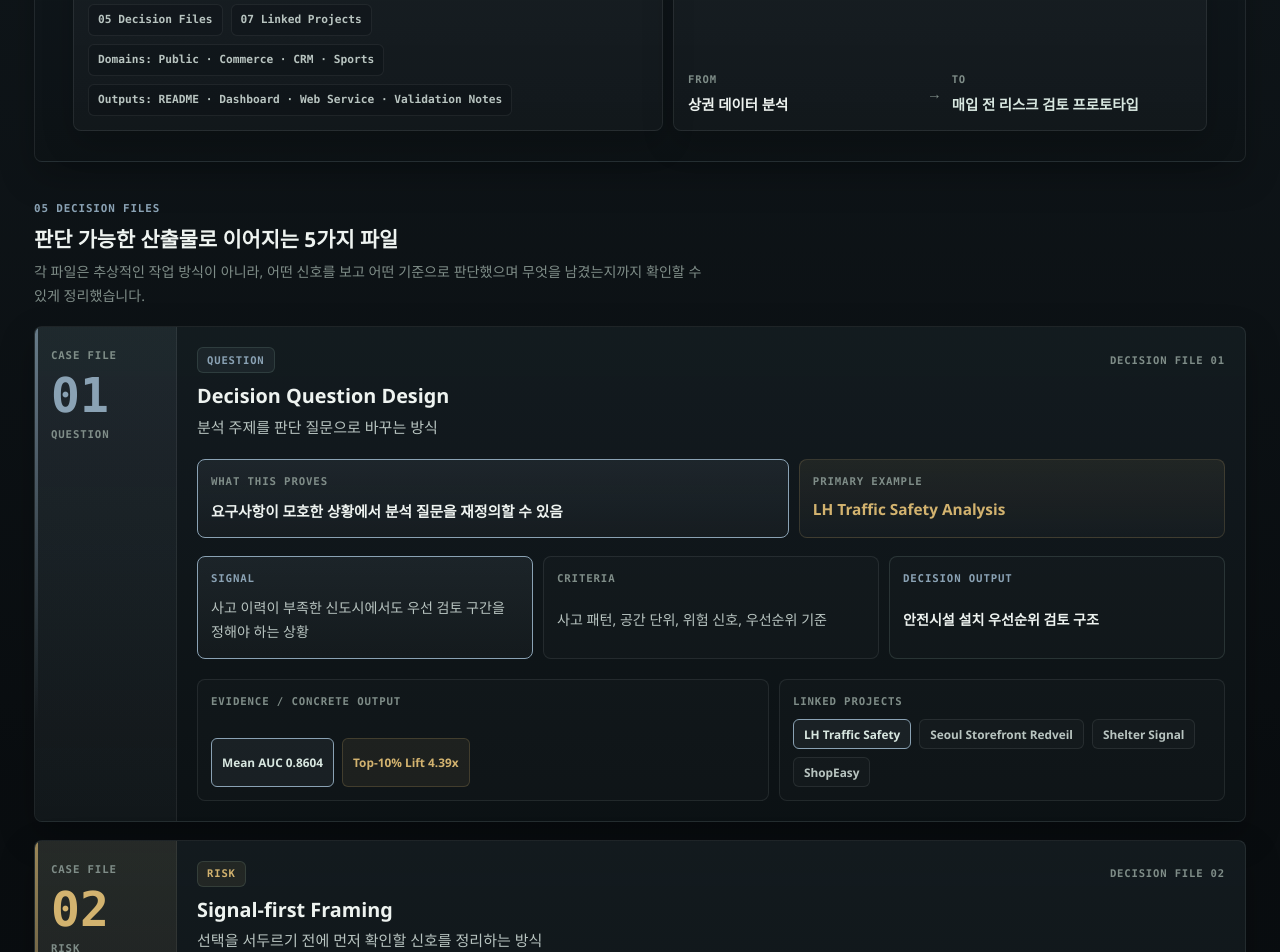
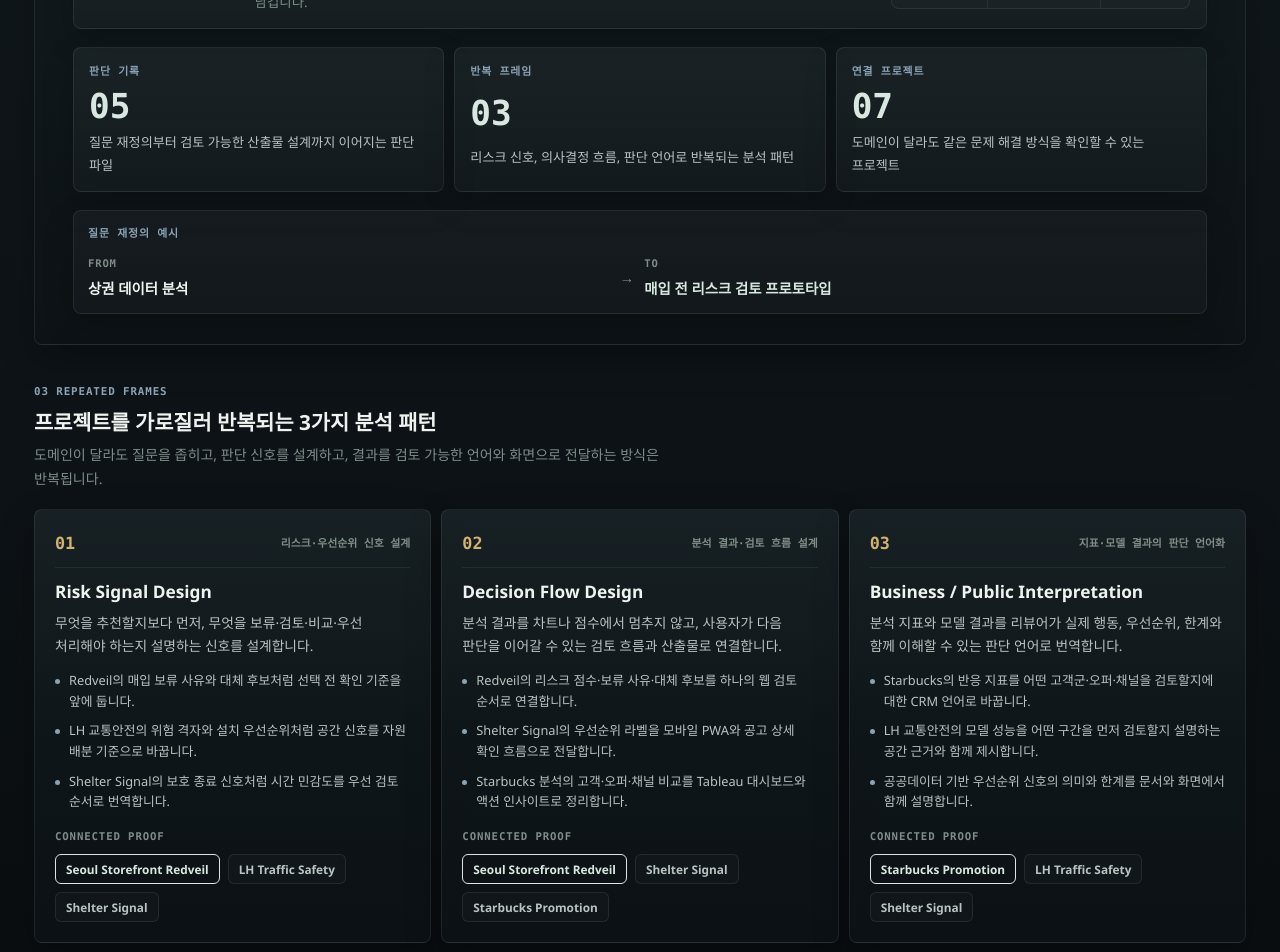
Before and after one commit to dffxonnb-cyber/signal-archive, a Next.js app: page /case-studies in a window 1280 px wide. Shown: the part 500-1452 px from the top of the page. Built offline with nearby package versions, Linux system fonts and the light colour scheme.

Commit message:
feat: refine case studies page

```diff
--- a/app/case-studies/page.module.css
+++ b/app/case-studies/page.module.css
@@ -24,10 +24,15 @@
 
 .heroSummaryPanel,
 .flowSummary,
-.scopePanel,
-.archiveScope,
+.reviewerSignalGrid,
+.reviewerSignalCard,
 .reframeSample,
 .reframeEvidence,
+.patternSection,
+.patternGrid,
+.patternCard,
+.patternTitleBlock,
+.patternProjects,
 .archiveSection,
 .sectionHead,
 .caseFileList,
@@ -53,7 +58,6 @@
 
 .panelLabel,
 .reframeLabel,
-.scopeItem,
 .caseFileLabel,
 .caseFileMeta,
 .caseFileCode,
@@ -66,6 +70,8 @@
 
 .flowNote,
 .panelNote,
+.reviewerSignalCard p,
+.patternTitleBlock p,
 .caseFileDescription,
 .caseBlock p,
 .proofBlock p {
@@ -84,7 +90,7 @@
 
 .heroSummaryPanel {
   grid-template-columns: 1fr;
-  gap: var(--space-grid-tight);
+  gap: var(--space-grid);
 }
 
 .flowSummary {
@@ -110,13 +116,37 @@
   padding: 0 10px;
 }
 
-.scopePanel {
-  grid-template-columns: minmax(0, 1.05fr) minmax(0, 0.95fr);
+.reviewerSignalGrid {
+  grid-template-columns: repeat(3, minmax(0, 1fr));
   gap: var(--space-grid-tight);
-  align-content: stretch;
 }
 
-.archiveScope,
+.reviewerSignalCard {
+  gap: 8px;
+  min-height: 142px;
+  padding: 15px;
+  border: 1px solid var(--border-subtle);
+  border-radius: var(--radius-md);
+  background:
+    linear-gradient(180deg, rgba(148, 184, 170, 0.055), rgba(255, 255, 255, 0.01)),
+    rgba(255, 255, 255, 0.012);
+  box-shadow: var(--shadow-soft);
+}
+
+.reviewerSignalCard strong {
+  color: var(--accent-primary-strong);
+  font-family: "SFMono-Regular", "Cascadia Code", Consolas, "Liberation Mono", Menlo, monospace;
+  font-size: 2.15rem;
+  font-weight: 820;
+  line-height: 1;
+  font-variant-numeric: tabular-nums;
+}
+
+.reviewerSignalCard p {
+  color: var(--text-secondary);
+  font-size: 0.82rem;
+}
+
 .reframeSample {
   gap: var(--space-card-gap-compact);
   padding: 14px;
@@ -128,40 +158,10 @@
   box-shadow: var(--shadow-soft);
 }
 
-.archiveScope {
-  align-content: start;
-}
-
 .panelLabel {
   color: var(--accent-steel);
   font-size: var(--font-size-caption);
   font-weight: 750;
-}
-
-.scopeList {
-  display: flex;
-  flex-wrap: wrap;
-  gap: var(--space-inline-gap);
-}
-
-.scopeItem {
-  display: flex;
-  align-items: center;
-  min-height: 30px;
-  padding: 7px 9px;
-  border: 1px solid var(--border-divider);
-  border-radius: var(--radius-sm);
-  background: rgba(8, 13, 16, 0.22);
-  color: var(--text-secondary);
-  font-size: 0.7rem;
-  font-weight: 700;
-  line-height: 1.42;
-  text-transform: none;
-  letter-spacing: 0;
-}
-
-.scopeItemWide {
-  grid-column: auto;
 }
 
 .reframeSample {
@@ -265,6 +265,107 @@
 .panelNote {
   color: var(--text-muted);
   font-size: 0.88rem;
+}
+
+.patternSection {
+  gap: var(--space-grid);
+  padding-top: 4px;
+}
+
+.patternGrid {
+  grid-template-columns: repeat(3, minmax(0, 1fr));
+  gap: var(--space-grid-tight);
+}
+
+.patternCard {
+  gap: var(--space-card-gap-compact);
+  min-height: 100%;
+  padding: var(--space-card-dense);
+  border: 1px solid var(--border-subtle);
+  border-radius: var(--radius-md);
+  background:
+    linear-gradient(180deg, rgba(148, 184, 170, 0.045), transparent 52%),
+    var(--surface-card-muted);
+  box-shadow: var(--shadow-card);
+}
+
+.patternTopline {
+  display: flex;
+  align-items: center;
+  justify-content: space-between;
+  gap: var(--space-inline-gap);
+  padding-bottom: 10px;
+  border-bottom: 1px solid var(--border-divider);
+}
+
+.patternTopline strong,
+.patternTopline span {
+  font-family: "SFMono-Regular", "Cascadia Code", Consolas, "Liberation Mono", Menlo, monospace;
+}
+
+.patternTopline strong {
+  color: var(--accent-warm);
+  font-size: 1.05rem;
+  font-variant-numeric: tabular-nums;
+}
+
+.patternTopline span {
+  color: var(--text-muted);
+  font-size: 0.68rem;
+  font-weight: 700;
+  line-height: 1.4;
+  text-align: right;
+}
+
+.patternTitleBlock {
+  gap: 7px;
+}
+
+.patternTitleBlock h3 {
+  margin: 0;
+  color: var(--text-primary);
+  font-size: 1.08rem;
+  line-height: 1.35;
+}
+
+.patternTitleBlock p {
+  color: var(--text-secondary);
+  font-size: 0.86rem;
+}
+
+.patternMoves {
+  display: grid;
+  gap: 9px;
+  margin: 0;
+  padding: 0;
+  list-style: none;
+}
+
+.patternMoves li {
+  position: relative;
+  padding-left: 14px;
+  color: var(--text-secondary);
+  font-size: 0.8rem;
+  line-height: 1.62;
+  word-break: keep-all;
+}
+
+.patternMoves li::before {
+  content: "";
+  position: absolute;
+  top: 0.7em;
+  left: 0;
+  width: 5px;
+  height: 5px;
+  border-radius: 50%;
+  background: var(--accent-steel);
+}
+
+.patternProjects {
+  gap: 9px;
+  align-content: end;
+  margin-top: auto;
+  padding-top: 4px;
 }
 
 .caseFileList {
@@ -593,13 +694,10 @@
 
 @media (max-width: 1080px) {
   .heroSummaryPanel,
+  .patternGrid,
   .proofGrid,
   .caseFileUtility {
     grid-template-columns: 1fr;
-  }
-
-  .scopePanel {
-    grid-template-columns: 1fr 1fr;
   }
 
   .caseFileBlocks {
@@ -608,7 +706,7 @@
 }
 
 @media (max-width: 860px) {
-  .scopePanel,
+  .reviewerSignalGrid,
   .ctaGrid {
     grid-template-columns: 1fr;
   }
@@ -643,8 +741,9 @@
   }
 
   .flowSummary,
-  .archiveScope,
+  .reviewerSignalCard,
   .reframeSample,
+  .patternCard,
   .caseFileBody,
   .caseFileRail {
     padding: var(--space-card-compact);
@@ -661,14 +760,6 @@
 }
 
 @media (max-width: 640px) {
-  .scopeList {
-    grid-template-columns: 1fr;
-  }
-
-  .scopeItemWide {
-    grid-column: auto;
-  }
-
   .caseFileTopline {
     align-items: flex-start;
     flex-direction: column;
@@ -698,7 +789,6 @@
 }
 
 @media (min-width: 768px) and (max-width: 1023.98px) {
-  .scopePanel,
   .proofGrid {
     grid-template-columns: repeat(2, minmax(0, 1fr));
   }
@@ -729,8 +819,9 @@
   }
 
   .flowSummary,
-  .archiveScope,
+  .reviewerSignalCard,
   .reframeSample,
+  .patternCard,
   .caseFileBody,
   .caseFileRail,
   .ctaSection {
--- a/app/case-studies/page.tsx
+++ b/app/case-studies/page.tsx
@@ -1,6 +1,7 @@
 import Link from "next/link";
 
 import { PageHero } from "@/components/page-hero";
+import { caseStudies } from "@/content/case-studies";
 import { projects } from "@/content/projects";
 
 import styles from "./page.module.css";
@@ -174,11 +175,22 @@ export default function CaseStudiesPage() {
     projects.map((project) => [project.slug, project.title] as const),
   );
   const linkedProjectCount = new Set(decisionFiles.flatMap((item) => item.linkedProjects)).size;
-  const archiveScope = [
-    `${formatCount(decisionFiles.length)} Decision Files`,
-    `${formatCount(linkedProjectCount)} Linked Projects`,
-    "Domains: Public · Commerce · CRM · Sports",
-    "Outputs: README · Dashboard · Web Service · Validation Notes",
+  const reviewerSignals = [
+    {
+      label: "판단 기록",
+      value: formatCount(decisionFiles.length),
+      note: "질문 재정의부터 검토 가능한 산출물 설계까지 이어지는 판단 파일",
+    },
+    {
+      label: "반복 프레임",
+      value: formatCount(caseStudies.length),
+      note: "리스크 신호, 의사결정 흐름, 판단 언어로 반복되는 분석 패턴",
+    },
+    {
+      label: "연결 프로젝트",
+      value: formatCount(linkedProjectCount),
+      note: "도메인이 달라도 같은 문제 해결 방식을 확인할 수 있는 프로젝트",
+    },
   ];
 
   const getProjectName = (slug: string) =>
@@ -192,20 +204,20 @@ export default function CaseStudiesPage() {
           eyebrow="Signal Archive: Decision Files"
           lead={
             <>
-              프로젝트를 많이 나열하기보다, 제가 반복해서 사용하는 분석 판단 방식을 정리했습니다. 각 파일은 문제를
-              좁히고, 기준을 세우고, 검토 가능한 산출물로 남기는 과정을 보여줍니다.
+              Case Studies는 프로젝트 뒤에 반복되는 문제 해결 방식을 보여줍니다. 모호한 질문을 판단 기준으로 바꾸고,
+              데이터를 리스크·우선순위 신호로 해석하며, 분석을 검토 가능한 의사결정 도구로 연결하는 과정입니다.
             </>
           }
-          meta={<span className="page-hero__meta-chip">5 ways I turn data into decisions.</span>}
+          meta={<span className="page-hero__meta-chip">프로젝트보다 반복 가능한 판단 방식을 먼저 봅니다.</span>}
           panelPlacement="below"
-          title="판단이 만들어지는 방식"
+          title="프로젝트 뒤에 반복되는 판단 프레임"
           titleId="decision-files-title"
         >
           <div className={styles.heroSummaryPanel} aria-label="Decision files summary">
             <div className={styles.flowSummary}>
-              <span className={styles.panelLabel}>Decision Frame</span>
+              <span className={styles.panelLabel}>검토 기준</span>
               <p className={styles.flowNote}>
-                데이터 신호를 읽고, 판단 기준을 세운 뒤, 리뷰 가능한 산출물로 남기는 구조입니다.
+                신호를 읽고 기준을 세운 뒤, 리뷰어가 판단 근거와 결과물을 함께 확인할 수 있게 남깁니다.
               </p>
               <div aria-label="Signal to Criteria to Decision" className="page-hero__flow">
                 {archiveFlow.map((step, index) => (
@@ -221,23 +233,18 @@ export default function CaseStudiesPage() {
               </div>
             </div>
 
-            <aside aria-label="Decision files archive scope" className={styles.scopePanel}>
-              <div className={styles.archiveScope}>
-                <span className={styles.panelLabel}>Archive Scope</span>
-                <div className={styles.scopeList}>
-                  {archiveScope.map((item, index) => (
-                    <span
-                      className={`${styles.scopeItem} ${index > 1 ? styles.scopeItemWide : ""}`}
-                      key={item}
-                    >
-                      {item}
-                    </span>
+            <div aria-label="Case studies reviewer signals" className={styles.reviewerSignalGrid}>
+              {reviewerSignals.map((item) => (
+                <article className={styles.reviewerSignalCard} key={item.label}>
+                  <span className={styles.panelLabel}>{item.label}</span>
+                  <strong>{item.value}</strong>
+                  <p>{item.note}</p>
+                </article>
               ))}
-                </div>
             </div>
 
             <div aria-label="Reframe sample" className={styles.reframeSample}>
-                <span className={styles.panelLabel}>Reframe Sample</span>
+              <span className={styles.panelLabel}>질문 재정의 예시</span>
               <div className={styles.reframeTransform}>
                 <div className={styles.reframeTransformPair}>
                   <span className={styles.reframeLabel}>From</span>
@@ -252,9 +259,51 @@ export default function CaseStudiesPage() {
                 </div>
               </div>
             </div>
-            </aside>
           </div>
         </PageHero>
+
+        <section className={styles.patternSection} aria-labelledby="repeated-patterns-title">
+          <div className={styles.sectionHead}>
+            <span className={styles.panelLabel}>03 Repeated Frames</span>
+            <h2 className={styles.sectionTitle} id="repeated-patterns-title">
+              프로젝트를 가로질러 반복되는 3가지 분석 패턴
+            </h2>
+            <p className={styles.panelNote}>
+              도메인이 달라도 질문을 좁히고, 판단 신호를 설계하고, 결과를 검토 가능한 언어와 화면으로 전달하는 방식은
+              반복됩니다.
+            </p>
+          </div>
+
+          <div className={styles.patternGrid}>
+            {caseStudies.map((pattern, index) => (
+              <article className={styles.patternCard} key={pattern.slug}>
+                <div className={styles.patternTopline}>
+                  <strong>{formatCount(index + 1)}</strong>
+                  <span>{pattern.category}</span>
+                </div>
+                <div className={styles.patternTitleBlock}>
+                  <h3>{pattern.title}</h3>
+                  <p>{pattern.summary}</p>
+                </div>
+                <ul className={styles.patternMoves}>
+                  {pattern.keyMoves.map((move) => (
+                    <li key={move}>{move}</li>
+                  ))}
+                </ul>
+                <div className={styles.patternProjects}>
+                  <span className={styles.caseBlockLabel}>Connected Proof</span>
+                  <div className={styles.projectPills}>
+                    {pattern.linkedProjects.map((slug) => (
+                      <Link className={styles.projectPill} href={`/projects/${slug}`} key={slug}>
+                        {getProjectName(slug)}
+                      </Link>
+                    ))}
+                  </div>
+                </div>
+              </article>
+            ))}
+          </div>
+        </section>
 
         <section className={styles.archiveSection} aria-labelledby="decision-file-list-title">
           <div className={styles.sectionHead}>
--- a/content/case-studies.ts
+++ b/content/case-studies.ts
@@ -3,41 +3,41 @@ import type { CaseStudy } from "@/types/content";
 export const caseStudies: CaseStudy[] = [
   {
     slug: "risk-signals-before-volume",
-    title: "선택보다 먼저 핵심 신호를 읽는 방식",
-    category: "문제 정의 / 핵심 징후 포착",
+    title: "Risk Signal Design",
+    category: "리스크·우선순위 신호 설계",
     summary:
-      "크기나 최신순보다 먼저, 실제 판단 순서를 바꾸는 리스크와 시간 민감 신호를 읽는 접근입니다.",
+      "무엇을 추천할지보다 먼저, 무엇을 보류·검토·비교·우선 처리해야 하는지 설명하는 신호를 설계합니다.",
     keyMoves: [
-      "큰 숫자보다 먼저 해석해야 할 핵심 신호를 정의합니다.",
-      "지표를 보기 전에 어떤 단위로 문제를 읽을지부터 정합니다.",
-      "보류 사유, 대체 후보, 우선 확인 공고처럼 선택 전에 볼 포인트를 앞에 둡니다.",
+      "Redveil의 매입 보류 사유와 대체 후보처럼 선택 전 확인 기준을 앞에 둡니다.",
+      "LH 교통안전의 위험 격자와 설치 우선순위처럼 공간 신호를 자원 배분 기준으로 바꿉니다.",
+      "Shelter Signal의 보호 종료 신호처럼 시간 민감도를 우선 검토 순서로 번역합니다.",
     ],
-    linkedProjects: ["lh-traffic-safety-analysis", "seoul-storefront-redveil", "shelter-signal"],
+    linkedProjects: ["seoul-storefront-redveil", "lh-traffic-safety-analysis", "shelter-signal"],
   },
   {
     slug: "turn-analysis-into-a-decision-tool",
-    title: "분석 결과를 검토 도구까지 연결하는 방식",
-    category: "설계 / 결과물 구현",
+    title: "Decision Flow Design",
+    category: "분석 결과·검토 흐름 설계",
     summary:
-      "분석 결과를 보고서에서 멈추지 않고, 사용자가 눌러보고 비교해볼 수 있는 검토 도구까지 이어 붙이는 방식입니다.",
+      "분석 결과를 차트나 점수에서 멈추지 않고, 사용자가 다음 판단을 이어갈 수 있는 검토 흐름과 산출물로 연결합니다.",
     keyMoves: [
-      "분석 결과가 사용자의 다음 행동으로 이어지게 정보 흐름을 잡습니다.",
-      "무엇을 먼저 봐야 하는지부터 인터페이스와 카피에 반영합니다.",
-      "문서, 페이지, 링크를 하나의 포트폴리오 흐름으로 묶습니다.",
+      "Redveil의 리스크 점수·보류 사유·대체 후보를 하나의 웹 검토 순서로 연결합니다.",
+      "Shelter Signal의 우선순위 라벨을 모바일 PWA와 공고 상세 확인 흐름으로 전달합니다.",
+      "Starbucks 분석의 고객·오퍼·채널 비교를 Tableau 대시보드와 액션 인사이트로 정리합니다.",
     ],
-    linkedProjects: ["seoul-storefront-redveil", "shelter-signal", "shopeasy"],
+    linkedProjects: ["seoul-storefront-redveil", "shelter-signal", "starbucks-promotion-analysis"],
   },
   {
     slug: "segmenting-for-business-meaning",
-    title: "세그먼트를 액션 언어로 바꾸는 방식",
-    category: "인사이트 도출 / 스토리텔링",
+    title: "Business / Public Interpretation",
+    category: "지표·모델 결과의 판단 언어화",
     summary:
-      "세그먼트 이름을 붙이는 것보다, 그 구분이 실제 액션과 우선순위로 이어지는지가 더 중요하다는 관점입니다.",
+      "분석 지표와 모델 결과를 리뷰어가 실제 행동, 우선순위, 한계와 함께 이해할 수 있는 판단 언어로 번역합니다.",
     keyMoves: [
-      "세그먼트 이름보다 운영 우선순위를 먼저 둡니다.",
-      "요약값이 아니라 비즈니스 질문에 답하는 흐름으로 내용을 정리합니다.",
-      "읽는 사람이 바로 액션을 떠올릴 수 있게 설명 순서를 조정합니다.",
+      "Starbucks의 반응 지표를 어떤 고객군·오퍼·채널을 검토할지에 대한 CRM 언어로 바꿉니다.",
+      "LH 교통안전의 모델 성능을 어떤 구간을 먼저 검토할지 설명하는 공간 근거와 함께 제시합니다.",
+      "공공데이터 기반 우선순위 신호의 의미와 한계를 문서와 화면에서 함께 설명합니다.",
     ],
-    linkedProjects: ["uk-online-retail-segment-analysis", "starbucks-promotion-analysis"],
+    linkedProjects: ["starbucks-promotion-analysis", "lh-traffic-safety-analysis", "shelter-signal"],
   },
 ];
```
Lines whose indentation alone changed are shown as unchanged.
